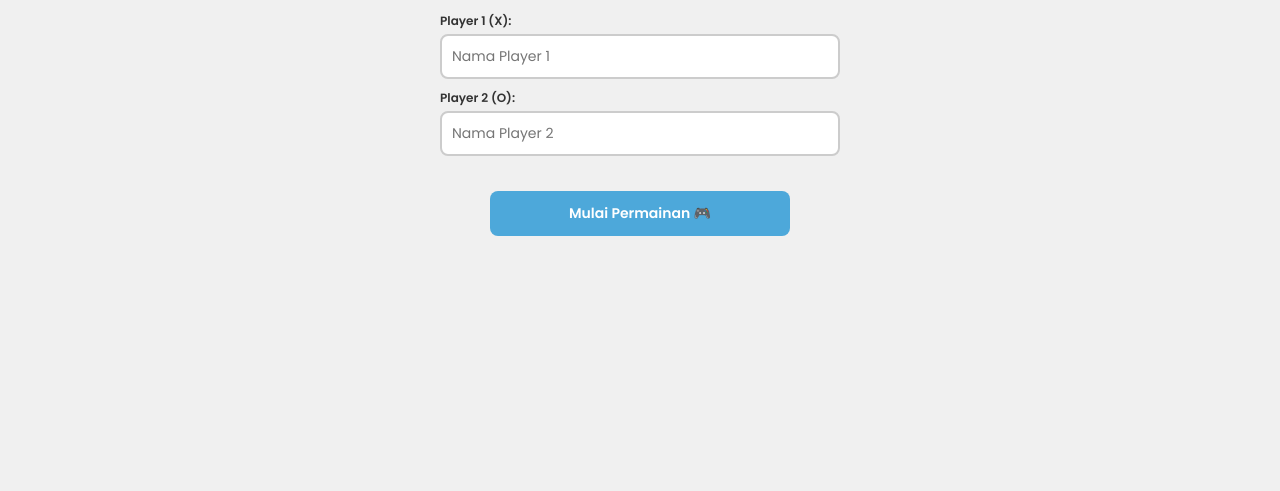
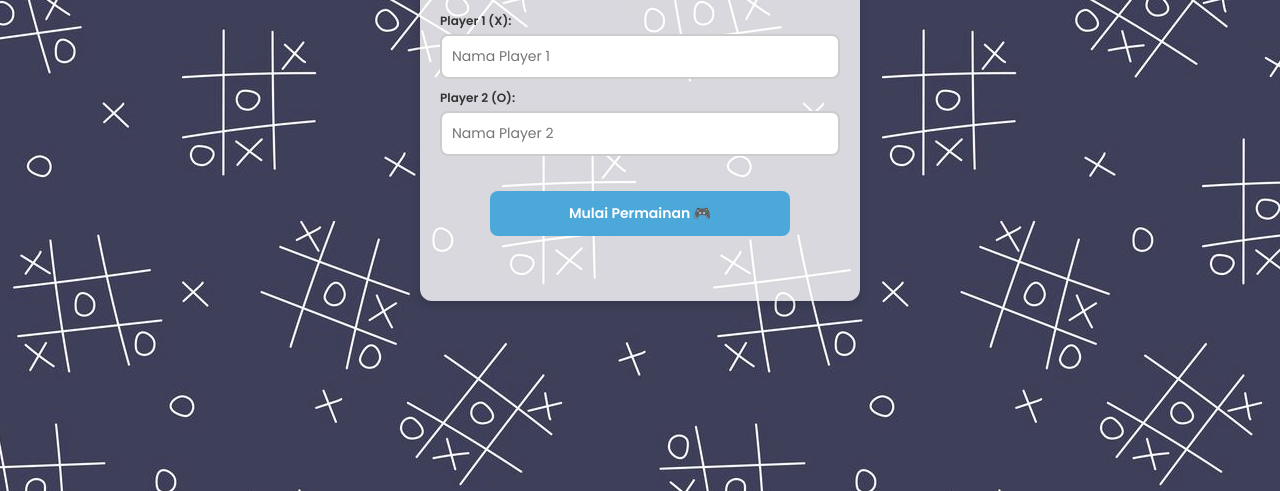
Before and after one commit to Ahmadnhy/Tic-Tac-Toe-Game, a plain HTML site: page index.html in a window 1280 px wide. Shown: the part 309-800 px from the top of the page. Drawn offline with Linux system fonts and the light colour scheme.

Commit message:
background

```diff
--- a/assets/css/style.css
+++ b/assets/css/style.css
@@ -3,7 +3,7 @@
 
 body {
   font-family: "Poppins", sans-serif;
-  background-color: #f0f0f0;
+  background-color: transparent; /* 🔹 ganti dari abu2 jadi transparan */
   color: #333;
   margin: 0;
   padding: 0;
@@ -12,6 +12,27 @@ body {
   align-items: center;
   height: 100vh;
   overflow: hidden; /* Mencegah body scroll */
+}
+
+/* 🔹 Pastikan html & body penuh layar */
+html,
+body {
+  height: 100%;
+}
+
+/* ===== Background pattern ===== */
+.background {
+  position: fixed;
+  top: 0;
+  left: 0;
+  width: 100%;
+  height: 100%;
+  background-image: url("../background.jpg");
+  background-repeat: repeat;
+  background-size: auto;
+  background-position: center;
+  z-index: -1; /* Di belakang semua konten */
+  opacity: 0.85; /* Sedikit transparan agar teks tetap jelas */
 }
 
 /* Kontainer Halaman */
@@ -33,6 +54,10 @@ body {
 .content-frame {
   width: 100%;
   max-width: 400px; /* Lebar maksimum untuk konten */
+  background: rgba(255, 255, 255, 0.8); /* 🔹 sedikit transparan agar kontras */
+  padding: 20px;
+  border-radius: 12px;
+  box-shadow: 0 4px 10px rgba(0, 0, 0, 0.15);
 }
 
 /* Judul dan Teks */
@@ -127,7 +152,6 @@ p {
   border: 2px solid #aaaaaa;
   border-radius: 8px;
   margin-bottom: 20px;
-  /* Ukuran diatur di HTML (304x304) */
 }
 
 /* Pesan Error (Halaman Home) */
--- a/index.html
+++ b/index.html
@@ -7,6 +7,8 @@
     <link rel="stylesheet" href="assets/css/style.css" />
   </head>
   <body>
+    <div class="background"></div>
+
     <div id="home-page" class="page-container active">
       <div class="content-frame">
         <h1>Tic Tac Toe</h1>
```
Also changed, not shown: assets/background.jpg (added).
